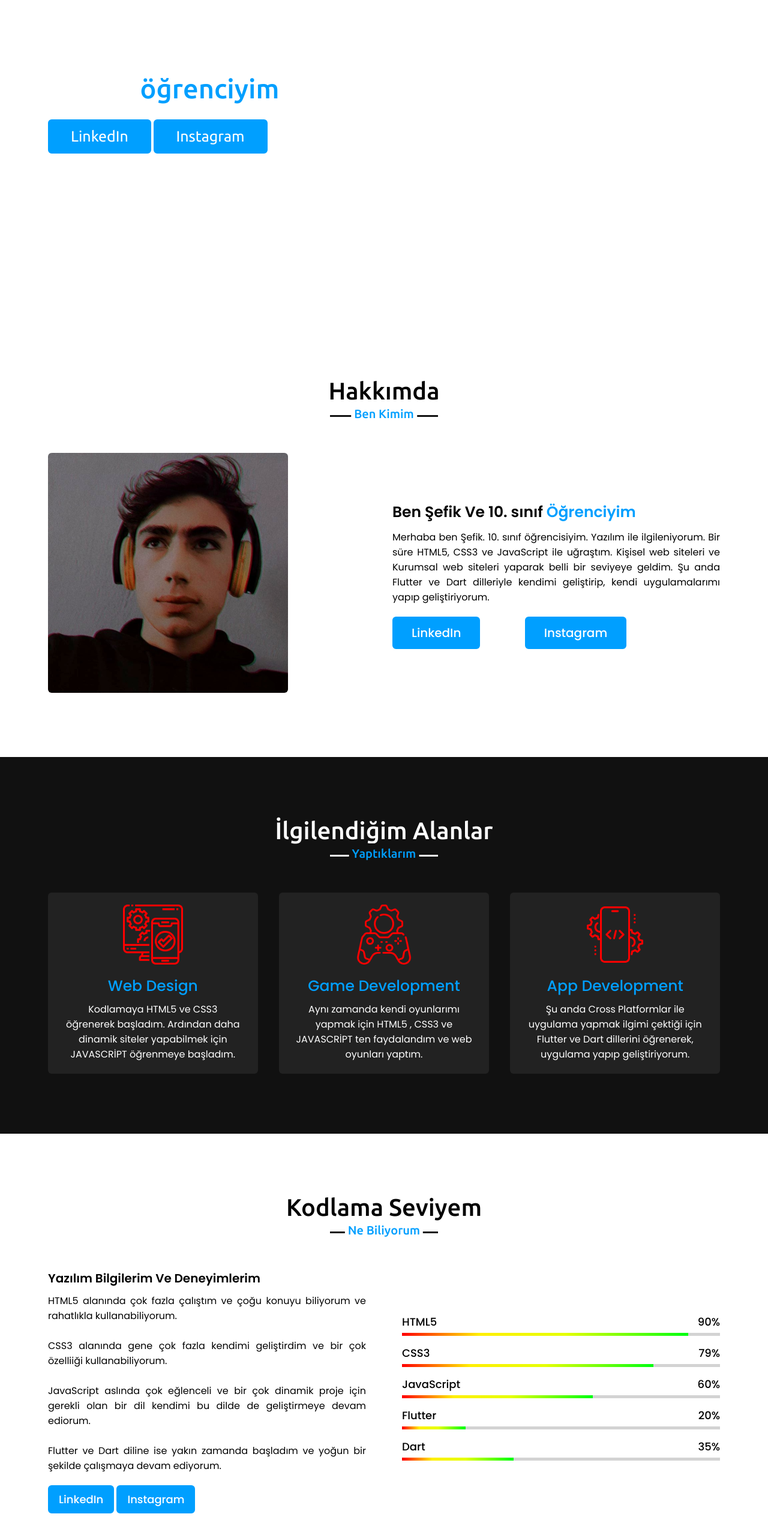
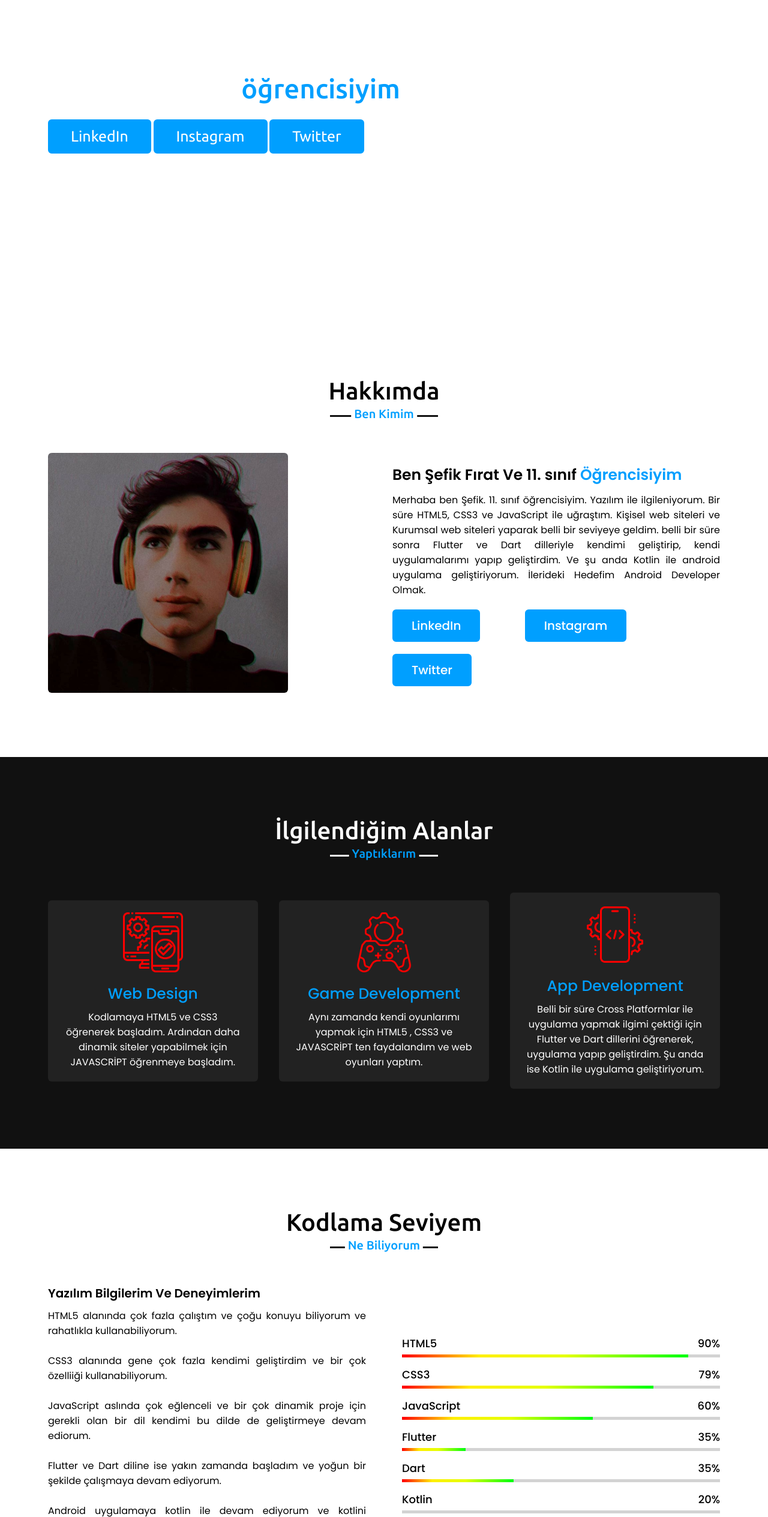
Before and after one commit to sefikt/Kisisel-profil-web-sitesi, a plain HTML site: page index.html in a window 1280 px wide. Shown: the part 271-2800 px from the top of the page at 60% size. Drawn offline with nearby package versions, Linux system fonts and the light colour scheme.

Commit message:
Update new index.html

```diff
--- a/index.html
+++ b/index.html
@@ -2,7 +2,7 @@
 <html>
 <head>
                               <meta charset="utf-8">
-                              <title>Şefik Toru</title>
+                              <title>Şefik Fırat Toru</title>
                               <link rel="stylesheet" type="text/css" media="screen" href="css/style.css">
                               <script src="https://kit.fontawesome.com/a076d05399.js"></script>
                               <script src="https://code.jquery.com/jquery-3.5.1.min.js"></script>
@@ -23,7 +23,7 @@
 
         <nav class="navbar">
                 <div class="max-width">
-                            <a href="#"> <img class="logo-img" src="img/logo.png"> <div class="logo"><a href="#">Şefik<span>Toru</span></a></div></a>
+                            <a href="#"> <img class="logo-img" src="img/logo.png"> <div class="logo"><a href="#">Şefik Fırat<span>Toru</span></a></div></a>
                               <ul class="menu">
                                                             <li><a class="menu-btn" href="#home">AnaSayfa</a></li>
                                                             <li><a class="menu-btn" href="#about">Hakkımda</a></li>
@@ -45,10 +45,11 @@
             <div class = "max-width">
                 <div class="home-content">
                       <div class="text-1">Merhaba, ben</div>
-                      <div class="text-2">Şefik TORU</div>
-                      <div class="text-3">ben bir <span class="typing">öğrenciyim</span></div>
-                      <a href="https://www.linkedin.com/in/%C5%9Fefik-toru-64322b235/">LinkedIn</a>
-                      <a href="https://www.instagram.com/sefiktoru/">Instagram</a>
+                      <div class="text-2">Şefik Fırat TORU</div>
+                      <div class="text-3">ben bir 11. sınıf <span class="typing">öğrencisiyim</span></div>
+                      <a href="https://www.linkedin.com/in/%C5%9Fefik-t-64322b235">LinkedIn</a>
+                      <a href="https://instagram.com/fir4t_toru?igshid=ZDdkNTZiNTM=">Instagram</a>
+                      <a href="https://twitter.com/sefikdev">Twitter</a>
                 </div>
             </div>
         </section>
@@ -76,12 +77,15 @@
 
                      <div class="column right">
 
-                         <div class="text"> Ben Şefik Ve 10. sınıf <span class="typing-2">Öğrenciyim</span></div>
+                         <div class="text"> Ben Şefik Fırat Ve 11. sınıf <span class="typing-2">Öğrencisiyim</span></div>
 
-                         <p>Merhaba ben Şefik. 10. sınıf öğrencisiyim. Yazılım ile ilgileniyorum. Bir süre HTML5, CSS3 ve JavaScript ile uğraştım. Kişisel web siteleri ve Kurumsal web siteleri yaparak belli bir seviyeye geldim. Şu anda Flutter ve Dart dilleriyle kendimi geliştirip, kendi uygulamalarımı yapıp geliştiriyorum. </p>
+                         <p>Merhaba ben Şefik. 11. sınıf öğrencisiyim. Yazılım ile ilgileniyorum. Bir süre HTML5, CSS3 ve JavaScript ile uğraştım. Kişisel web siteleri ve Kurumsal web siteleri yaparak belli bir seviyeye geldim. belli bir süre sonra Flutter ve Dart dilleriyle kendimi geliştirip, kendi uygulamalarımı yapıp geliştirdim. Ve şu anda Kotlin ile android uygulama geliştiriyorum.  İlerideki Hedefim Android Developer Olmak.</p>
 
-                         <a class="linkedin" href="https://www.linkedin.com/in/%C5%9Fefik-toru-64322b235/">LinkedIn</a>
-                         <a class="instagram" href="https://www.instagram.com/sefiktoru/">Instagram</a>                    </div>
+                         <a href="https://www.linkedin.com/in/%C5%9Fefik-t-64322b235">LinkedIn</a>
+                         <a class="instagram" href="https://instagram.com/fir4t_toru?igshid=ZDdkNTZiNTM=">Instagram</a>
+                         <a href="https://twitter.com/sefikdev">Twitter</a>
+                          </div>
+                         </div>
 
                 </div>
 
@@ -129,7 +133,7 @@
                             <img class="services_img_logo" src="img/app-removebg-preview.png" alt="">
 
                             <div class="text">App Development</div>
-                            <p>Şu anda Cross Platformlar ile uygulama yapmak ilgimi çektiği için Flutter ve Dart dillerini öğrenerek, uygulama yapıp geliştiriyorum.</p>
+                            <p>Belli bir süre Cross Platformlar ile uygulama yapmak ilgimi çektiği için Flutter ve Dart dillerini öğrenerek, uygulama yapıp geliştirdim. Şu anda ise Kotlin ile uygulama geliştiriyorum.</p>
                         </div>
 
                     </div>
@@ -157,12 +161,14 @@
                         <p>HTML5 alanında çok fazla çalıştım ve çoğu konuyu biliyorum ve rahatlıkla kullanabiliyorum.<br><br>
                             CSS3 alanında gene çok fazla kendimi geliştirdim ve bir çok özelliiği kullanabiliyorum.<br><br>
                             JavaScript aslında çok eğlenceli ve bir çok dinamik proje için gerekli olan bir dil kendimi bu dilde de geliştirmeye devam ediorum.<br><br>
-                            Flutter ve Dart diline ise yakın zamanda başladım ve yoğun bir şekilde çalışmaya devam ediyorum.
+                            Flutter ve Dart diline ise yakın zamanda başladım ve yoğun bir şekilde çalışmaya devam ediyorum.<br><br>
+                            Android uygulamaya kotlin ile devam ediyorum ve kotlini öğrenmeye yeni başladım.
 
                         </p>
 
                         <a href="https://www.linkedin.com/in/%C5%9Fefik-toru-64322b235/">LinkedIn</a>
-                        <a href="https://www.instagram.com/sefiktoru/">Instagram</a>
+                        <a href="https://instagram.com/fir4t_toru?igshid=ZDdkNTZiNTM=">Instagram</a>
+                        <a href="https://twitter.com/sefikdev">Twitter</a>
                     </div>
 
                     <div class="column right">
@@ -218,7 +224,7 @@
 
                         <span>Flutter</span>
 
-                        <span>20%</span>
+                        <span>35%</span>
 
                     </div>
 
@@ -238,6 +244,20 @@
                     </div>
 
                     <div class="line dart"></div>
+
+                </div>
+
+                <div class="bars">
+
+                    <div class="info">
+
+                        <span>Kotlin</span>
+
+                        <span>20%</span>
+
+                    </div>
+
+                    <div class="line kotlin"></div>
 
                 </div>
 
@@ -279,7 +299,7 @@
 
                            <div class="box">
 
-                             <a  href="https://www.linkedin.com/">    <img  src="img/linkedin_logo.png"></a>
+                             <a  href="https://www.linkedin.com/">    <img  src="img/linkedin-logo.png"></a>
 
                                 <div class="text">LinkedIn</div>
 
```
